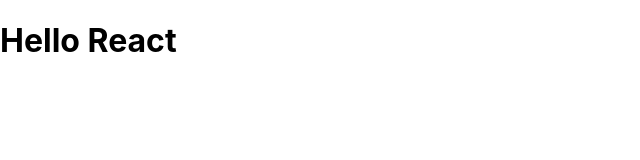
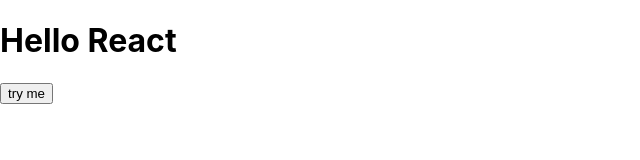
Before and after one commit to MariemBok/MERN-Stack-Project, a React (Create React App) app in the folder first_react_project/: page / in a window 1280 px wide. Shown: the top 160 px of the page, without its empty margins (0-640 px from the left). Built offline with nearby package versions, Linux system fonts and the light colour scheme.

Commit message:
Different components

```diff
--- a/first_react_project/src/App.js
+++ b/first_react_project/src/App.js
@@ -1,11 +1,12 @@
-import React from 'react';
+import React from "react";
+import Hello from "./sayHello";
 
-function App(){
-    return(
-      <div>
-        <h1> Hello React</h1>
-      </div>
-    );
+function App() {
+  return (
+    <div>
+      <Hello />
+    </div>
+  );
 }
 
 export default App;
--- /dev/null
+++ b/first_react_project/src/sayHello.js
@@ -0,0 +1,18 @@
+import React from "react";
+
+function Hello() {
+  const btn = "try me";
+
+  const sayHello = () => {
+    console.log("hello");
+  };
+
+  return (
+    <div>
+      <h1> Hello React</h1>
+      <button onClick={sayHello}>{btn}</button>
+    </div>
+  );
+}
+
+export default Hello;
```
